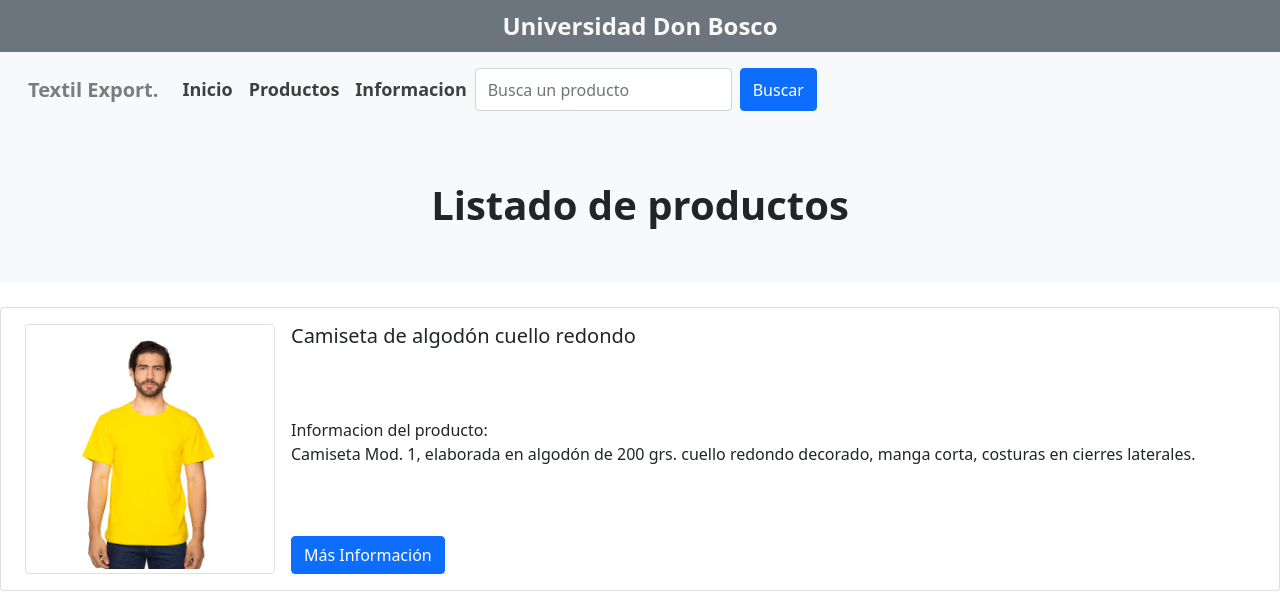
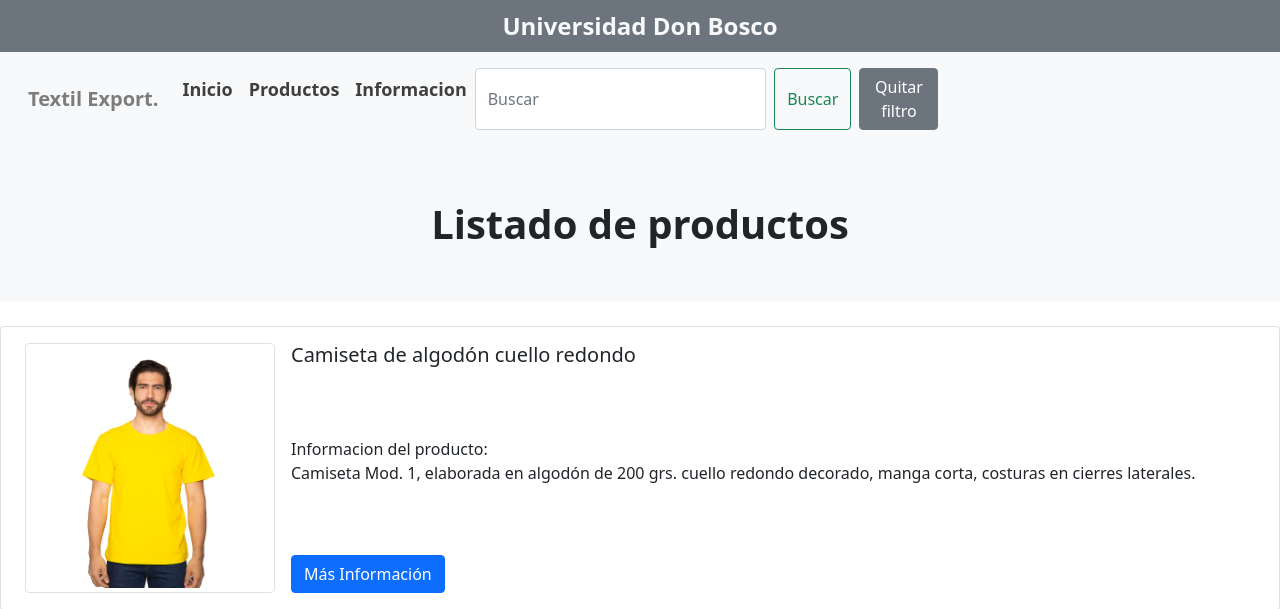
Before and after one commit to DiegoAxe/Desafio_Practico1_DSS, a PHP site: page / in a window 1280 px wide. Shown: the top 609 px of the page. Run offline with PHP 8.4, Linux system fonts and the light colour scheme.

Commit message:
Update Index.php

```diff
--- a/Index.php
+++ b/Index.php
@@ -29,19 +29,25 @@
           <div class="collapse navbar-collapse" id="navbarSupportedContent">
             <ul class="navbar-nav me-auto mb-2 mb-lg-0">
               <li class="nav-item">
-                <a class="nav-link active" aria-current="page" href="index.php ">Inicio</a>
+                <a class="nav-link active" aria-current="page" href="Index.php ">Inicio</a>
               </li>
               <li class="nav-item">
                 <a class="nav-link" href="InterfazAdmin.php">Productos</a>
               </li>
               <li class="nav-item">
-                <a class="nav-link" href="#">Informacion</a>
+                <a class="nav-link" href="Informacion.php">Informacion</a>
               </li>
 
-            <form class="d-flex">
-              <input class="form-control me-2" type="search" placeholder="Busca un producto"  aria-label="Search">
-              <button class="btn btn-primary btn-primary-outline-success" type="submit">Buscar</button>
-            </form>
+              <form class="d-flex" method="POST" action="<?php echo $_SERVER['PHP_SELF']; ?>">
+  <input class="form-control me-2" type="search" placeholder="Buscar" name="filtro" aria-label="Search">
+  <button class="btn btn-outline-success" type="submit">Buscar</button>
+        <button class="btn btn-secondary ms-2" type="submit" name="quitar-filtro">Quitar filtro</button>
+</form>
+
+<?php if(!empty($filtro)) : ?>
+        <button class="btn btn-secondary ms-2" type="submit" name="quitar-filtro">Quitar filtro</button>
+    <?php endif; ?>
+
           </div>
         </div>
       </nav>
@@ -79,13 +85,24 @@
   <!-- Listado de productos -->
     <script src="https://cdn.jsdelivr.net/npm/bootstrap@5.0.2/dist/js/bootstrap.bundle.min.js" integrity="sha384-MrcW6ZMFYlzcLA8Nl+NtUVF0sA7MsXsP1UyJoMp4YLEuNSfAP+JcXn/tWtIaxVXM" crossorigin="anonymous"></script>
     <div class="productos">
-    <?php
+<?php
+$xml = simplexml_load_file('Almacen.xml');
 
-    $xml = simplexml_load_file('Almacen.xml');
+// Obtener la palabra clave ingresada por el usuario
+$filtro = isset($_POST['filtro']) ? $_POST['filtro'] : '';
 
-        foreach($xml->children() as $producto){
+// Verificar si se ha enviado la acción "quitar filtro"
+if(isset($_POST['quitar-filtro'])) {
+    // Redirigir a la página actual sin filtro
+    header("Location: " . $_SERVER['PHP_SELF']);
+    exit();
+}
 
-            echo ' <div class="list-group mt-4 d-flex">
+foreach($xml->children() as $producto){
+    // Verificar si el producto coincide con la palabra clave de búsqueda
+    if(empty($filtro) || stripos($producto->nombre, $filtro) !== false) {
+
+      echo ' <div class="list-group mt-4 d-flex">
             <a href="#" class="list-group-item list-group-item-action detalles-btn" data-bs-toggle="modal" data-bs-target="#exampleModal" data-codigo="'.$producto->codigo.'" data-nombre="'.$producto->nombre.'" data-descripcion="'.$producto->descripcion.'" data-categoria="'.$producto->categoria.'" data-precio="'.$producto->precio.'" data-existencias="'.$producto->existencias.'">
               <div class="d-flex">
                 <div class="p-2">
@@ -104,9 +121,11 @@
               </div>
             </a>
           </div>';
-        }
+    }
+}
+?>
 
-    ?>
+
     </div>
     <script src="assets/js/script.js"></script>
      <!-- footer -->
```
